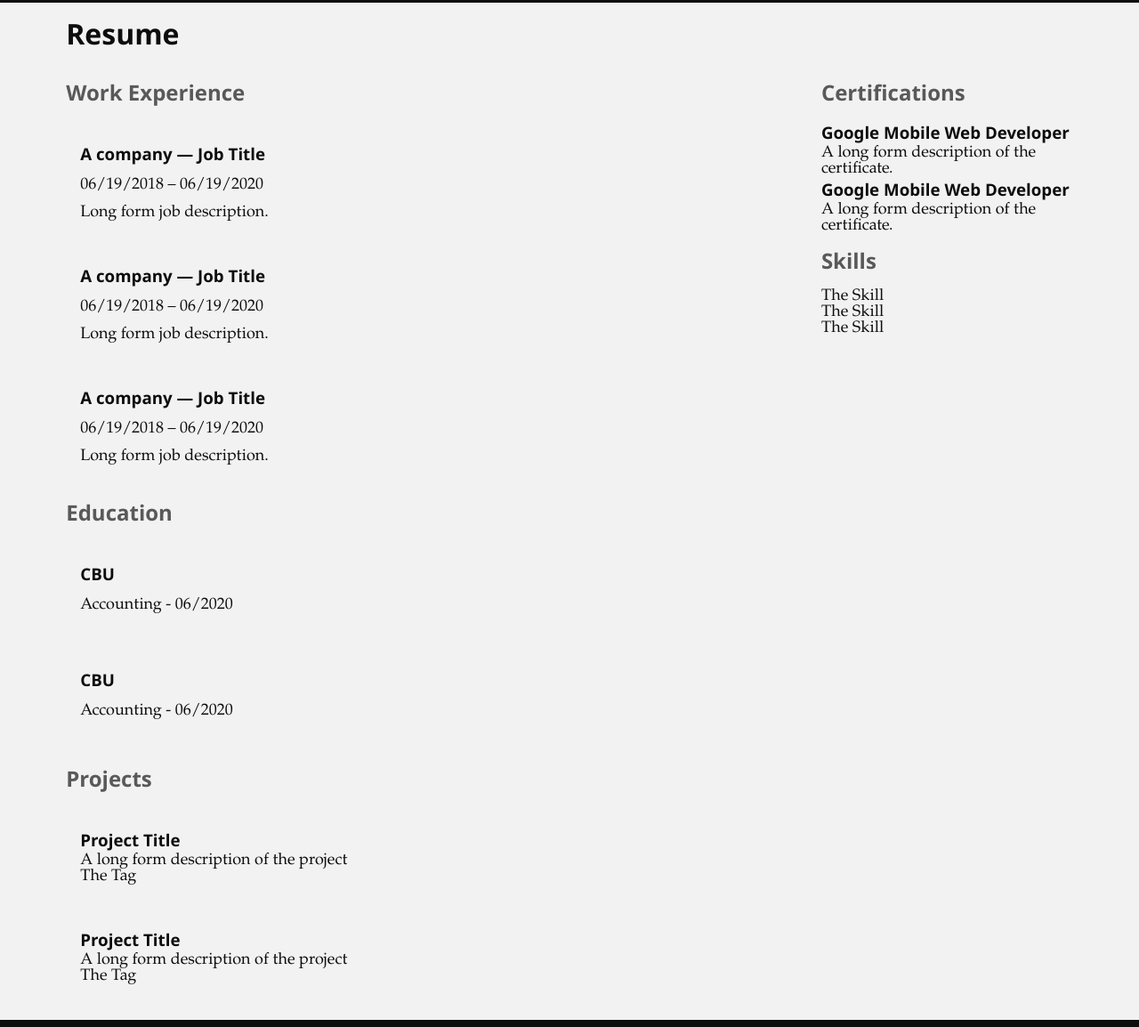
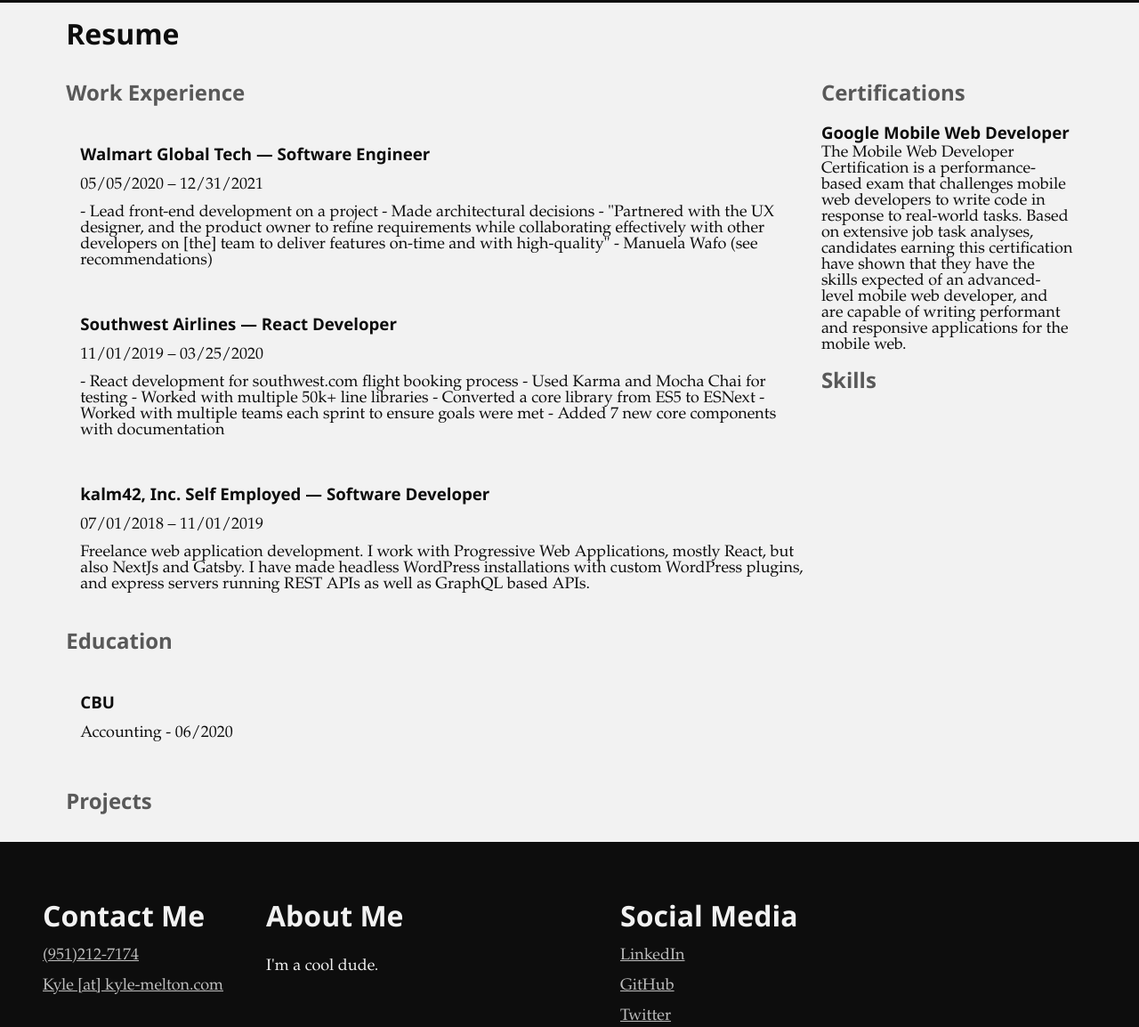
Before and after one commit to kalm42/kyle-melton.com, a Gatsby site: page /resume/ in a window 1280 px wide. Shown: the part 136-1290 px from the top of the page at 89% size. Built offline with nearby package versions, Linux system fonts and the light colour scheme; Gatsby itself is replaced by a stand-in of ours; some packages are replaced by stand-ins of ours.

Commit message:
Update Pages “resume”

```diff
--- a/content/resume.md
+++ b/content/resume.md
@@ -2,44 +2,47 @@
 templateKey: resume-page
 title: Resume
 workExperience:
-  - company: A company
-    jobTitle: Job Title
-    startDate: 2018-06-19
-    endDate: 2020-06-19
-    jobDescription: Long form job description.
-  - company: A company
-    jobTitle: Job Title
-    startDate: 2018-06-19
-    endDate: 2020-06-19
-    jobDescription: Long form job description.
-  - company: A company
-    jobTitle: Job Title
-    startDate: 2018-06-19
-    endDate: 2020-06-19
-    jobDescription: Long form job description.
+  - company: Walmart Global Tech
+    jobTitle: Software Engineer
+    startDate: 2020-05-05T07:00:00.000Z
+    endDate: 2021-12-31T08:00:00.000Z
+    jobDescription: >-
+      - Lead front-end development on a project
+
+      - Made architectural decisions
+
+      - "Partnered with the UX designer, and the product owner to refine requirements while collaborating effectively with other developers on [the] team to deliver features on-time and with high-quality" - Manuela Wafo (see recommendations)
+  - company: Southwest Airlines
+    jobTitle: React Developer
+    startDate: 2019-11-01T07:00:00.000Z
+    endDate: 2020-03-25T07:00:00.000Z
+    jobDescription: |-
+      - React development for southwest.com flight booking process
+      - Used Karma and Mocha Chai for testing
+      - Worked with multiple 50k+ line libraries
+      - Converted a core library from ES5 to ESNext
+      - Worked with multiple teams each sprint to ensure goals were met
+      - Added 7 new core components with documentation
+  - company: kalm42, Inc. Self Employed
+    jobTitle: Software Developer
+    startDate: 2018-07-01T07:00:00.000Z
+    endDate: 2019-11-01T07:00:00.000Z
+    jobDescription: Freelance web application development. I work with Progressive
+      Web Applications, mostly React, but also NextJs and Gatsby. I have made
+      headless WordPress installations with custom WordPress plugins, and
+      express servers running REST APIs as well as GraphQL based APIs.
 education:
-  - college: CBU
-    degree: Accounting
-    graduationDate: 2020-06-19
   - college: CBU
     degree: Accounting
     graduationDate: 2020-06-19
 certifications:
   - title: Google Mobile Web Developer
-    description: A long form description of the certificate.
-  - title: Google Mobile Web Developer
-    description: A long form description of the certificate.
-projects:
-  - title: Project Title
-    description: A long form description of the project
-    tags:
-      - tag: The Tag
-  - title: Project Title
-    description: A long form description of the project
-    tags:
-      - tag: The Tag
-skills:
-  - skill: The Skill
-  - skill: The Skill
-  - skill: The Skill
+    description: The Mobile Web Developer Certification is a performance-based exam
+      that challenges mobile web developers to write code in response to
+      real-world tasks. Based on extensive job task analyses, candidates earning
+      this certification have shown that they have the skills expected of an
+      advanced-level mobile web developer, and are capable of writing performant
+      and responsive applications for the mobile web.
+projects: []
+skills: []
 ---
```
